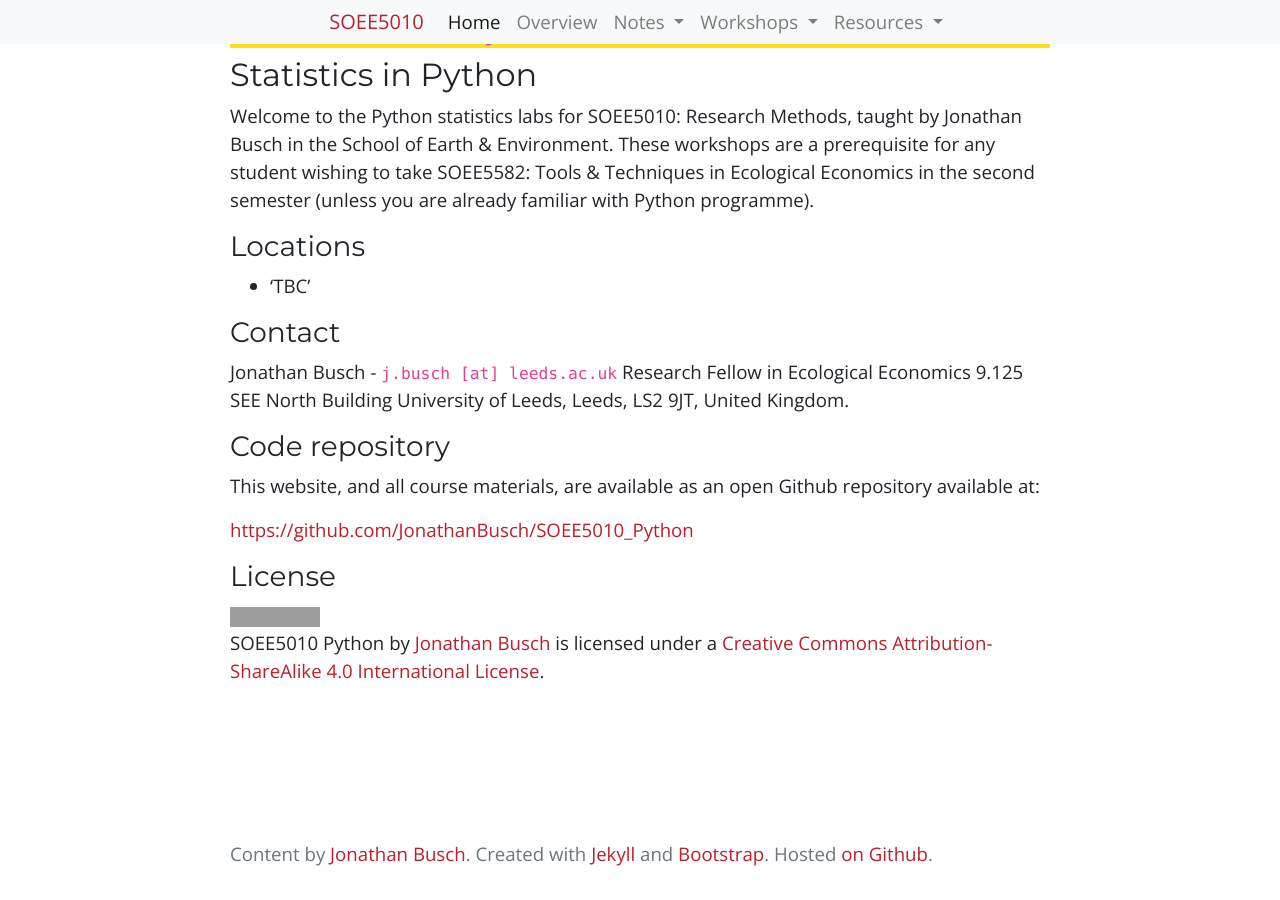
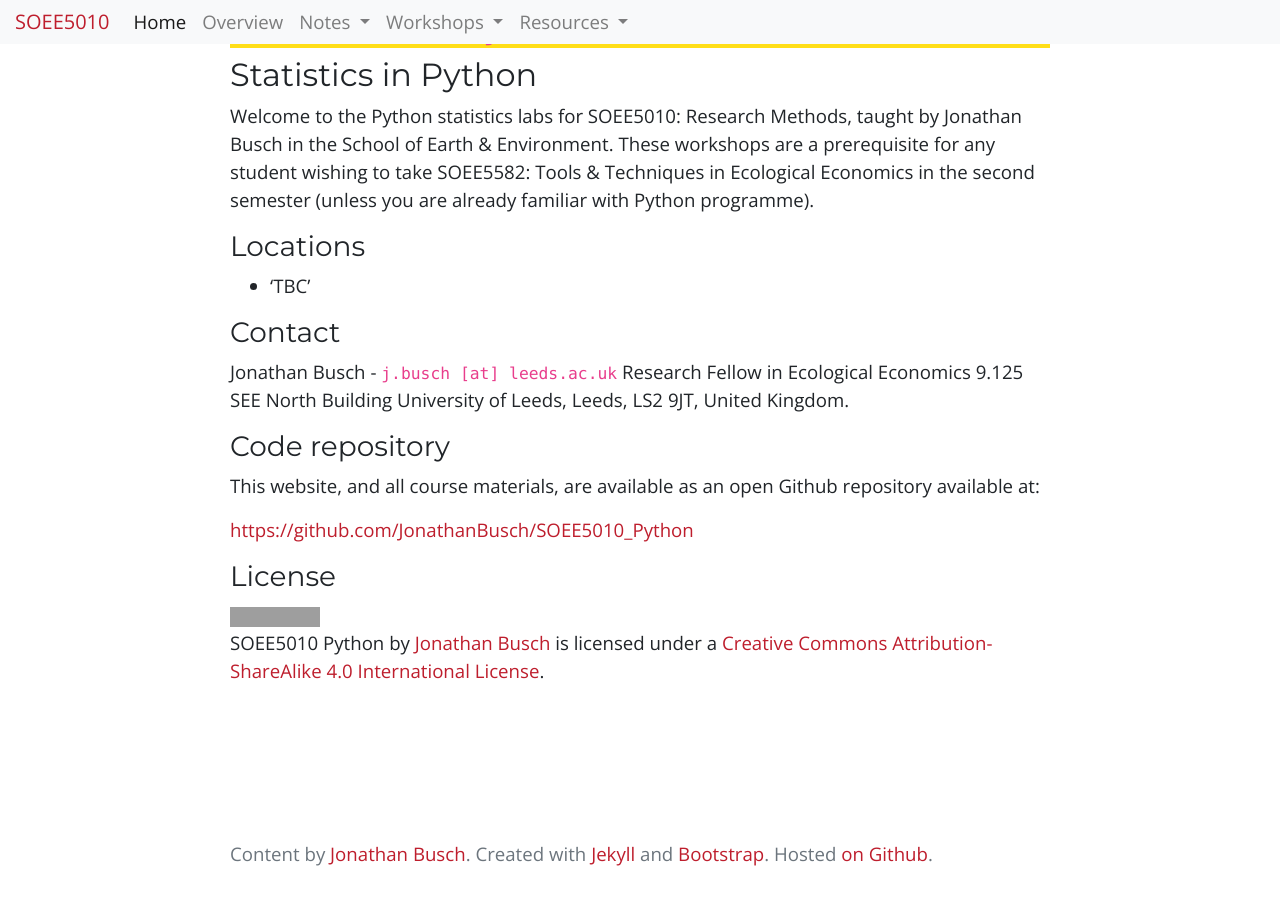
Before and after one commit to JonathanBusch/SOEE5010_Python, a Jekyll site: the page built from index.md, in a window 1280 px wide. Built offline with Jekyll 4.4.1, drawn with Linux system fonts in a browser that asks for light colours; nearby versions of some CDN libraries; grey boxes are pictures that could not be loaded.

Commit message:
Navbar css fix

```diff
--- a/_layouts/default.html
+++ b/_layouts/default.html
@@ -32,9 +32,9 @@
 <body>
 
   <!-- Static navbar -->
+  <div class="container" id="body">
+  <nav class="navbar navbar-expand-lg navbar-light bg-light fixed-top">
 
-  <nav class="navbar navbar-expand-lg navbar-light bg-light fixed-top">
-      <div class="container">
     <a class="navbar-brand" href="{{ site.baseurl }}/index.html"><font
                                 color='#be1e2d'>{{site.data.course.number}}</font></a>
     <button class="navbar-toggler" type="button" data-toggle="collapse" data-target="#navbarToggler" aria-controls="navbarToggler" aria-expanded="false" aria-label="Toggle navigation">
@@ -87,10 +87,10 @@
                 </div>
             </li>
         </ul>
-    </div></div>
+    </div>
 </nav>
 
-  <div class="container" id="body">
+
     {{content}}
   </div>
 
```
